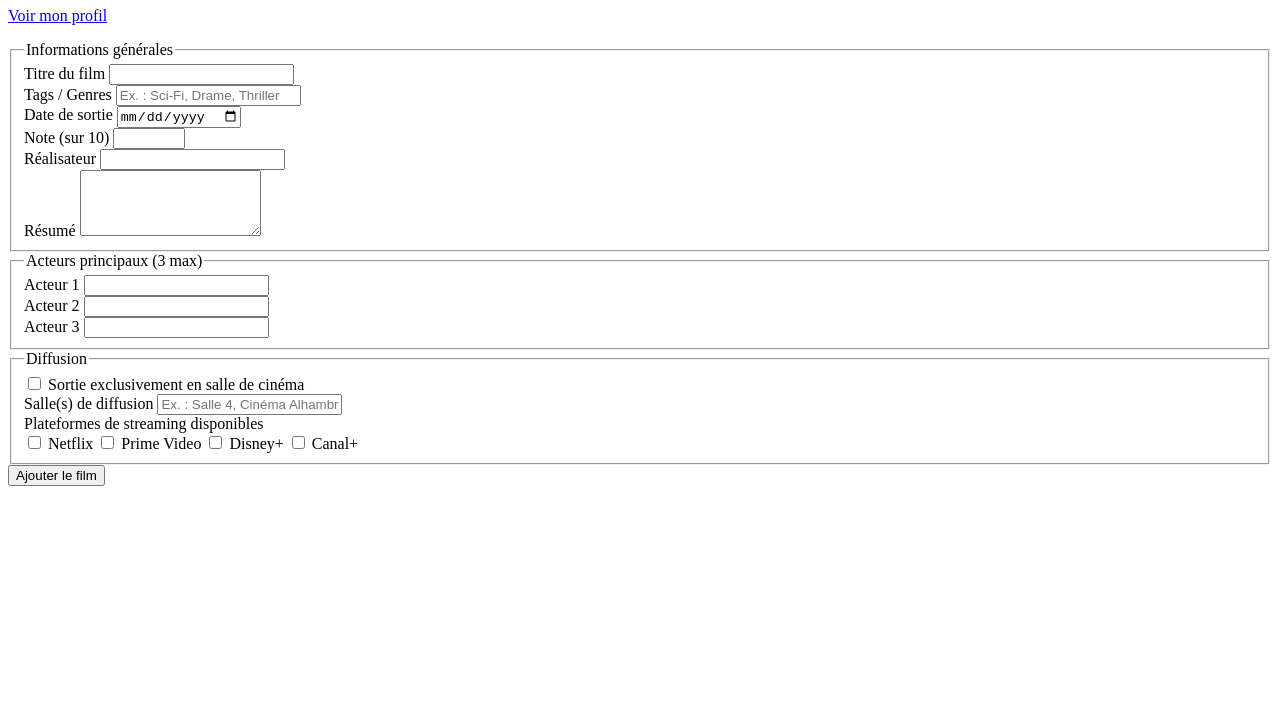
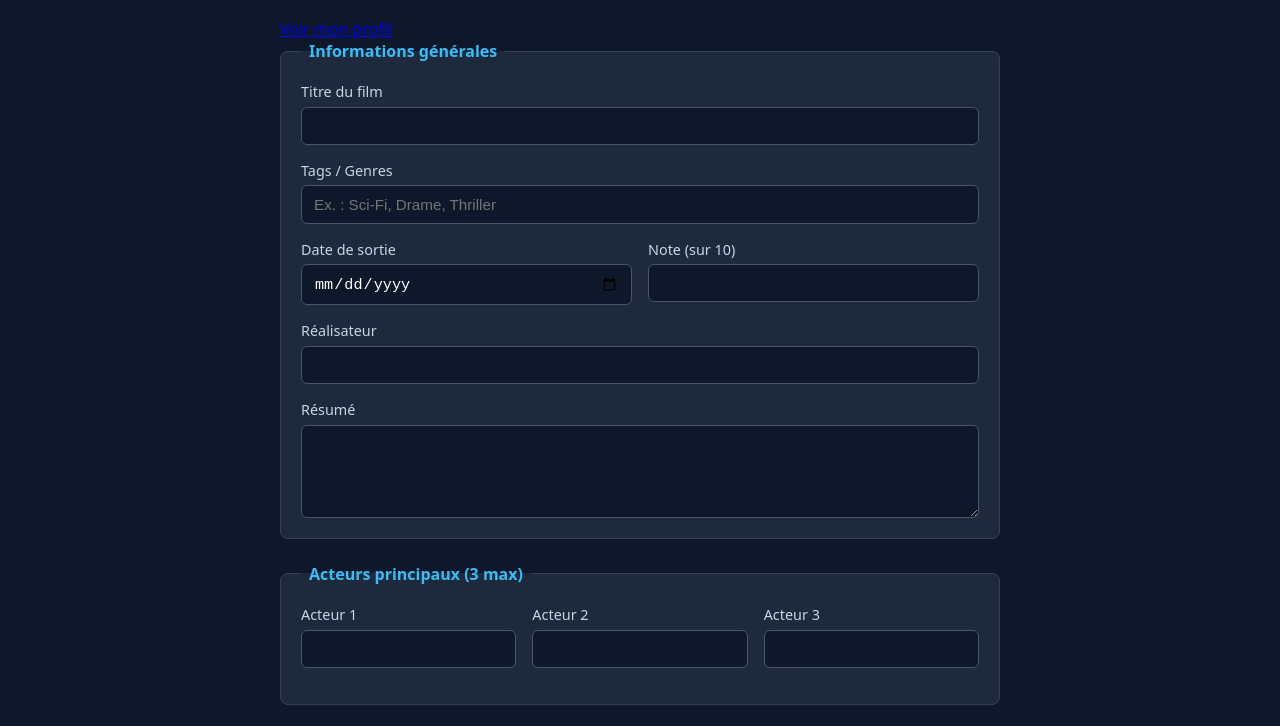
Before and after one commit to Hicham-en/App_Gestion_Films, a plain HTML site: page index.html in a window 1280 px wide. Shown: the part 73-799 px from the top of the page. Drawn offline with Linux system fonts and the light colour scheme.

Commit message:
ajout du css pour la page d'ajout des films

```diff
--- /dev/null
+++ b/CSS/style.css
@@ -0,0 +1,125 @@
+* {
+  box-sizing: border-box;
+  margin: 0;
+  padding: 0;
+}
+
+body {
+  font-family: system-ui, -apple-system, BlinkMacSystemFont, "Segoe UI", Roboto, sans-serif;
+  background-color: #0f172a;
+  color: #f8fafc;
+  padding: 2rem 1rem;
+}
+
+.container {
+  max-width: 720px;
+  margin: 0 auto;
+}
+
+h1 {
+  font-size: 1.6rem;
+  margin-bottom: 1.5rem;
+  text-align: center;
+}
+
+.movie-form {
+  display: flex;
+  flex-direction: column;
+  gap: 1.5rem;
+}
+
+fieldset {
+  border: 1px solid #334155;
+  border-radius: 8px;
+  padding: 1.25rem;
+  background-color: #1e293b;
+}
+
+legend {
+  font-weight: 600;
+  padding: 0 0.5rem;
+  color: #38bdf8;
+}
+
+.form-group {
+  display: flex;
+  flex-direction: column;
+  gap: 0.35rem;
+  margin-bottom: 1rem;
+}
+
+.form-group:last-child {
+  margin-bottom: 0;
+}
+
+label {
+  font-size: 0.9rem;
+  color: #cbd5e1;
+}
+
+input[type="text"],
+input[type="date"],
+input[type="number"],
+textarea {
+  background-color: #0f172a;
+  border: 1px solid #475569;
+  border-radius: 6px;
+  padding: 0.6rem 0.75rem;
+  color: #fff;
+  font-size: 0.95rem;
+}
+
+input:focus,
+textarea:focus {
+  outline: none;
+  border-color: #38bdf8;
+}
+
+.grid-2 {
+  display: grid;
+  grid-template-columns: 1fr 1fr;
+  gap: 1rem;
+}
+
+.grid-3 {
+  display: grid;
+  grid-template-columns: repeat(auto-fit, minmax(180px, 1fr));
+  gap: 1rem;
+}
+
+.form-group-checkbox {
+  display: flex;
+  align-items: center;
+  gap: 0.5rem;
+  margin-bottom: 1rem;
+}
+
+.platforms-list {
+  display: flex;
+  flex-wrap: wrap;
+  gap: 1.25rem;
+  margin-top: 0.5rem;
+}
+
+.platforms-list label {
+  display: flex;
+  align-items: center;
+  gap: 0.35rem;
+  cursor: pointer;
+}
+
+.btn-submit {
+  background-color: #0284c7;
+  color: #fff;
+  padding: 0.8rem;
+  font-size: 1rem;
+  font-weight: 600;
+  border: none;
+  border-radius: 6px;
+  cursor: pointer;
+  transition: background-color 0.2s;
+}
+
+.btn-submit:hover {
+  background-color: #0369a1;
+}
--- a/index.html
+++ b/index.html
@@ -5,7 +5,7 @@
     <meta name="viewport" content="width=device-width, initial-scale=1.0" />
     <title>Ajouter un film</title>
 
-    <link rel="stylesheet" href="style.css" />
+    <link rel="stylesheet" href="CSS/style.css" />
   </head>
   <body>
     <main class="container">
```
